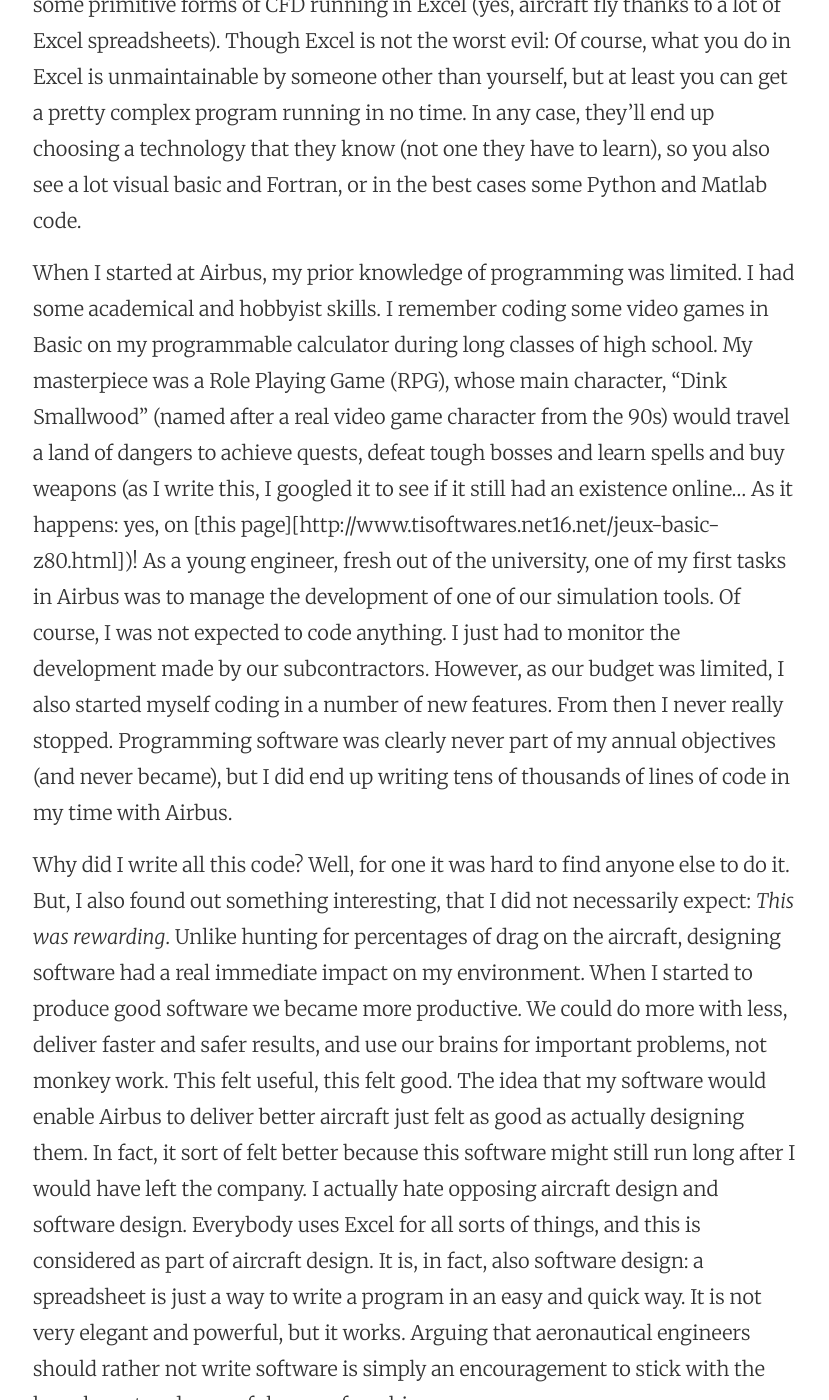
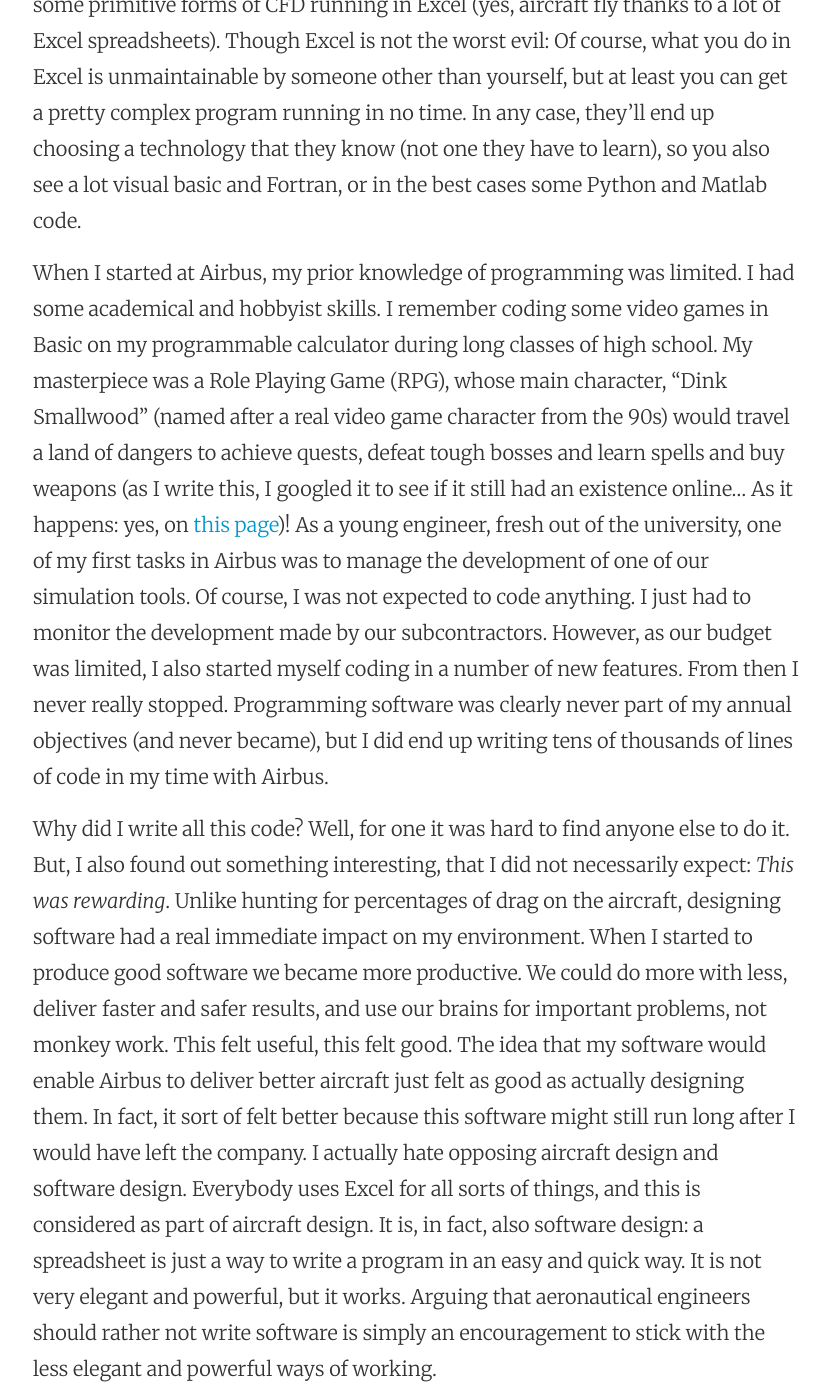
Before and after one commit to ericleib/ericleib.github.io, a Jekyll site: the page built from _posts/2015-01-15-designing-aircraft-vs.-designing-code.markdown, in a window 1280 px wide and 1400 px high, scrolled down 4404 px. Shown: the whole window, without its empty margins (223-1052 px from the left). Built offline with Jekyll 4.4.1, drawn with Linux system fonts in a browser that asks for light colours.

Commit message:
Post update: Designing Aircraft vs. Designing Code

```diff
--- a/_posts/2015-01-15-designing-aircraft-vs.-designing-code.markdown
+++ b/_posts/2015-01-15-designing-aircraft-vs.-designing-code.markdown
@@ -24,7 +24,7 @@
 
 Some aeronautical engineers see this and think: *Damn, I really really badly need a piece of software to be written so I can do my job properly, but going through this way of working seems utterly inefficient*. So they decide to go underground and write their own piece of software for their personal need. They know exactly what they need, and they choose a technical solution that, from their point of view, answers best to their need. In a vast majority of cases this choice will be bad, or what they need was already coded by someone else, and most certainly what they'll end up doing won't be compatible with the rest of the software that they use. In many, many cases, they'll just create a monstrous Excel spreadsheet. I've even seen some primitive forms of CFD running in Excel (yes, aircraft fly thanks to a lot of Excel spreadsheets). Though Excel is not the worst evil: Of course, what you do in Excel is unmaintainable by someone other than yourself, but at least you can get a pretty complex program running in no time. In any case, they'll end up choosing a technology that they know (not one they have to learn), so you also see a lot visual basic and Fortran, or in the best cases some Python and Matlab code.
 
-When I started at Airbus, my prior knowledge of programming was limited. I had some academical and hobbyist skills. I remember coding some video games in Basic on my programmable calculator during long classes of high school. My masterpiece was a Role Playing Game (RPG), whose main character, "Dink Smallwood" (named after a real video game character from the 90s) would travel a land of dangers to achieve quests, defeat tough bosses and learn spells and buy weapons (as I write this, I googled it to see if it still had an existence online... As it happens: yes, on [this page][http://www.tisoftwares.net16.net/jeux-basic-z80.html])! As a young engineer, fresh out of the university, one of my first tasks in Airbus was to manage the development of one of our simulation tools. Of course, I was not expected to code anything. I just had to monitor the development made by our subcontractors. However, as our budget was limited, I also started myself coding in a number of new features. From then I never really stopped. Programming software was clearly never part of my annual objectives (and never became), but I did end up writing tens of thousands of lines of code in my time with Airbus.
+When I started at Airbus, my prior knowledge of programming was limited. I had some academical and hobbyist skills. I remember coding some video games in Basic on my programmable calculator during long classes of high school. My masterpiece was a Role Playing Game (RPG), whose main character, "Dink Smallwood" (named after a real video game character from the 90s) would travel a land of dangers to achieve quests, defeat tough bosses and learn spells and buy weapons (as I write this, I googled it to see if it still had an existence online... As it happens: yes, on [this page](http://www.tisoftwares.net16.net/jeux-basic-z80.html))! As a young engineer, fresh out of the university, one of my first tasks in Airbus was to manage the development of one of our simulation tools. Of course, I was not expected to code anything. I just had to monitor the development made by our subcontractors. However, as our budget was limited, I also started myself coding in a number of new features. From then I never really stopped. Programming software was clearly never part of my annual objectives (and never became), but I did end up writing tens of thousands of lines of code in my time with Airbus.
 
 Why did I write all this code? Well, for one it was hard to find anyone else to do it. But, I also found out something interesting, that I did not necessarily expect: *This was rewarding*. Unlike hunting for percentages of drag on the aircraft, designing software had a real immediate impact on my environment. When I started to produce good software we became more productive. We could do more with less, deliver faster and safer results, and use our brains for important problems, not monkey work. This felt useful, this felt good. The idea that my software would enable Airbus to deliver better aircraft just felt as good as actually designing them. In fact, it sort of felt better because this software might still run long after I would have left the company. I actually hate opposing aircraft design and software design. Everybody uses Excel for all sorts of things, and this is considered as part of aircraft design. It is, in fact, also software design: a spreadsheet is just a way to write a program in an easy and quick way. It is not very elegant and powerful, but it works. Arguing that aeronautical engineers should rather not write software is simply an encouragement to stick with the less elegant and powerful ways of working.
 
```
